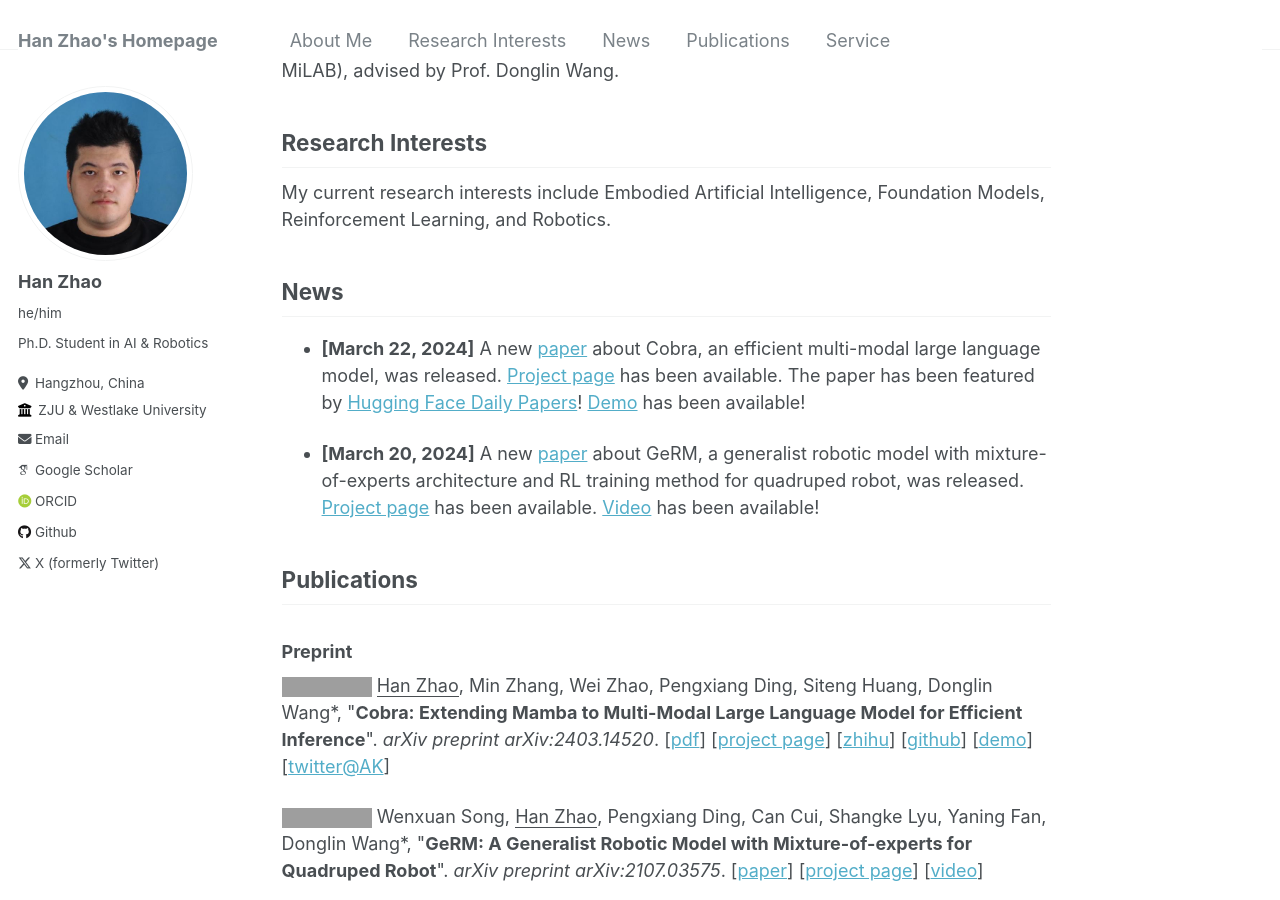
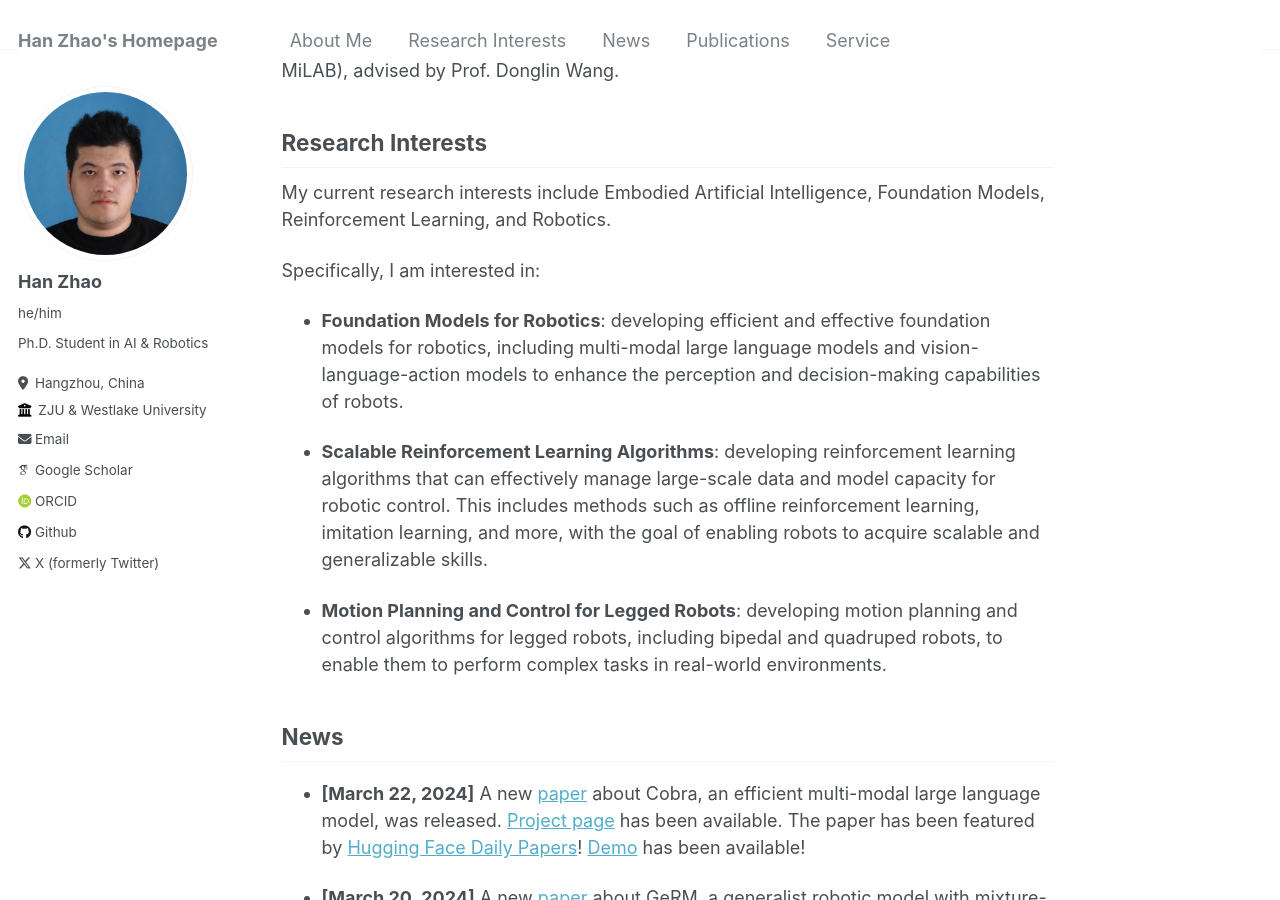
Before and after one commit to h-zhao1997/h-zhao1997.github.io, a Jekyll site: the page built from _pages/about.md, in a window 1280 px wide and 900 px high, scrolled down 275 px. Built offline with Jekyll 4.4.1, drawn with Linux system fonts in a browser that asks for light colours; some web fonts are replaced; grey boxes are pictures that could not be loaded.

Commit message:
Update about.md

```diff
--- a/_pages/about.md
+++ b/_pages/about.md
@@ -14,6 +14,13 @@ Hi! I'm Han Zhao (赵晗). I've got my bachelor and master degree in Control Sci
 
 <h2 id='research-interests'>Research Interests</h2>
 My current research interests include Embodied Artificial Intelligence, Foundation Models, Reinforcement Learning, and Robotics.
+
+Specifically, I am interested in:
+- **Foundation Models for Robotics**: developing efficient and effective foundation models for robotics, including multi-modal large language models and vision-language-action models to enhance the perception and decision-making capabilities of robots.
+
+- **Scalable Reinforcement Learning Algorithms**: developing reinforcement learning algorithms that can effectively manage large-scale data and model capacity for robotic control. This includes methods such as offline reinforcement learning, imitation learning, and more, with the goal of enabling robots to acquire scalable and generalizable skills.
+
+- **Motion Planning and Control for Legged Robots**: developing motion planning and control algorithms for legged robots, including bipedal and quadruped robots, to enable them to perform complex tasks in real-world environments.
 
 
 <h2 id='news'>News</h2>
```
